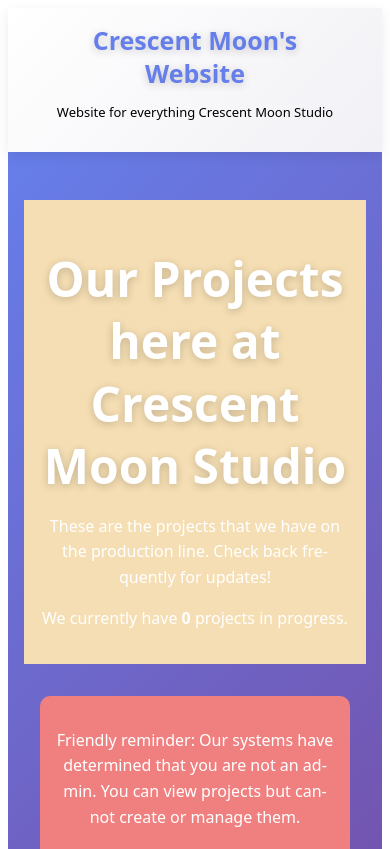
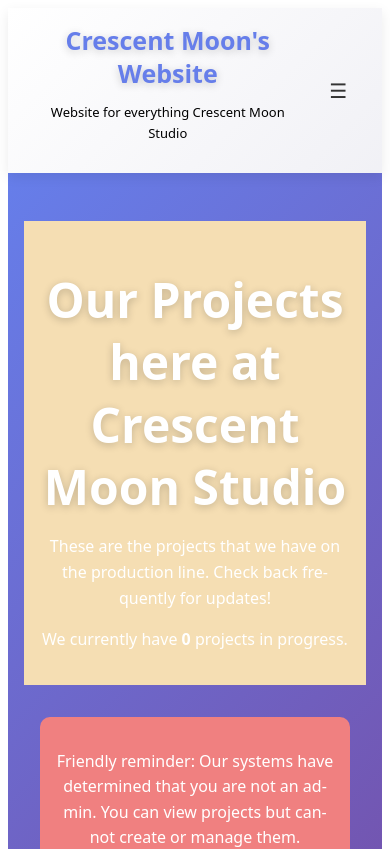
Before and after one commit to ayuubthegreat/Ayuub-s_Wikipedia, a React (Vite) app: page /projects in a window 390 px wide. Shown: the top 849 px of the page. Built offline with nearby package versions, Linux system fonts and the light colour scheme.

Commit message:
git commit main -m "Add dropdown menu animation to navbar"

```diff
--- a/components/navbar.css
+++ b/components/navbar.css
@@ -10,6 +10,7 @@
     box-shadow: 0 4px 12px rgba(0, 0, 0, 0.08);
     padding: 0.5rem 1rem;
     top: 0;
+    position: sticky;
     z-index: 500;
 }
 .user-name {
@@ -71,10 +72,49 @@
     background-color: rgba(102, 126, 234, 0.1);
     transform: scale(1.02);
 }
+.dropdown {
+    position: relative;
+    display: none;
+}
+.reveal {
+    animation: dropdown-rotate 0.3s ease forwards;
+}
+.unreveal {
+    animation: dropdown-unrotate 0.3s ease forwards;
+}
+.hidden {
+    display: none;
+}
+.dropbtn {
+    color: #333;
+    padding: 0.6rem 1.2rem;
+    font-size: 20px;
+    border: none;
+    border-radius: 8px;
+    cursor: pointer;
+    transition: all 0.3s ease;
+}
+@keyframes dropdown-rotate {
+  from {
+    transform: rotate(0deg);
+  }
+  to {
+    transform: rotate(90deg);
+  }
+}
+@keyframes dropdown-unrotate {
+  from {
+    transform: rotate(90deg);
+  }
+  to {
+    transform: rotate(0deg);
+  }
+}
+
 
 @media (max-width: 600px) {
     .header {
-        flex-direction: column;
+        flex-direction: row;
         align-items: center;
         gap: 0.2rem;
         font-size: small;
@@ -83,7 +123,21 @@
         margin: 0;
         font-size: small;
     }
-    nav .buttons {
+    .nav_buttons {
         display: none;
     }
+    .dropdown {
+        display: flex;
+        flex-direction: column;
+    }
+    #dropdown_content {
+        position: absolute;
+        top: 100%;
+        right: 0;
+        background-color: rgba(255, 255, 255, 0.95);
+        min-width: 160px;
+        padding: 20px;
+        box-shadow: 0 8px 16px rgba(0,0,0,0.2);
+        z-index: 399;
+    }
 }
--- a/components/navbar.jsx
+++ b/components/navbar.jsx
@@ -21,6 +21,7 @@ export const Logo = () => {
 export const Navbar = () => {
 
     const {user, token} = useSelector(state => state.auth);
+    const [isOpen, setIsOpen] = useState(false);
     const dispatch = useDispatch();
     const n = useNavigate();
     const buttons = () => {
@@ -61,8 +62,20 @@ export const Navbar = () => {
         <div>
             <Logo></Logo>
         </div>
-        <div className="buttons">
+        <div className="buttons nav_buttons">
             {buttons()}
+        </div>
+        <div className="dropdown">
+            <button id="dropbtn" className={`dropbtn transparent_button ${isOpen ? "reveal" : "unreveal"}`} onClick={() => {
+                const dropdown = document.getElementById("dropdown_content");
+                dropdown.classList.toggle("hidden");
+                setIsOpen(!isOpen);
+            }}>☰</button>
+            <div id="dropdown_content" className="hidden">
+                <div className="buttons dropdown">
+                  {buttons()}
+                </div>
+            </div>
         </div>
         </nav>
         </>
```
